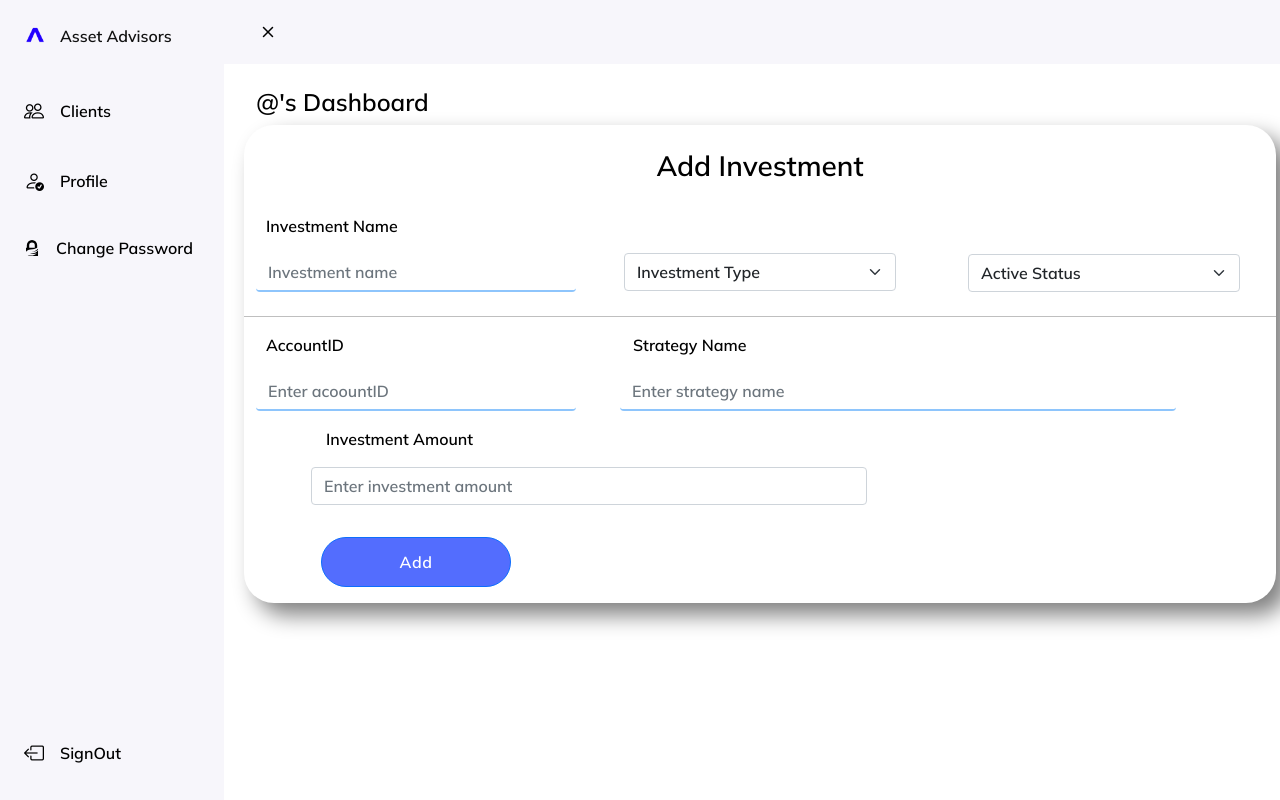
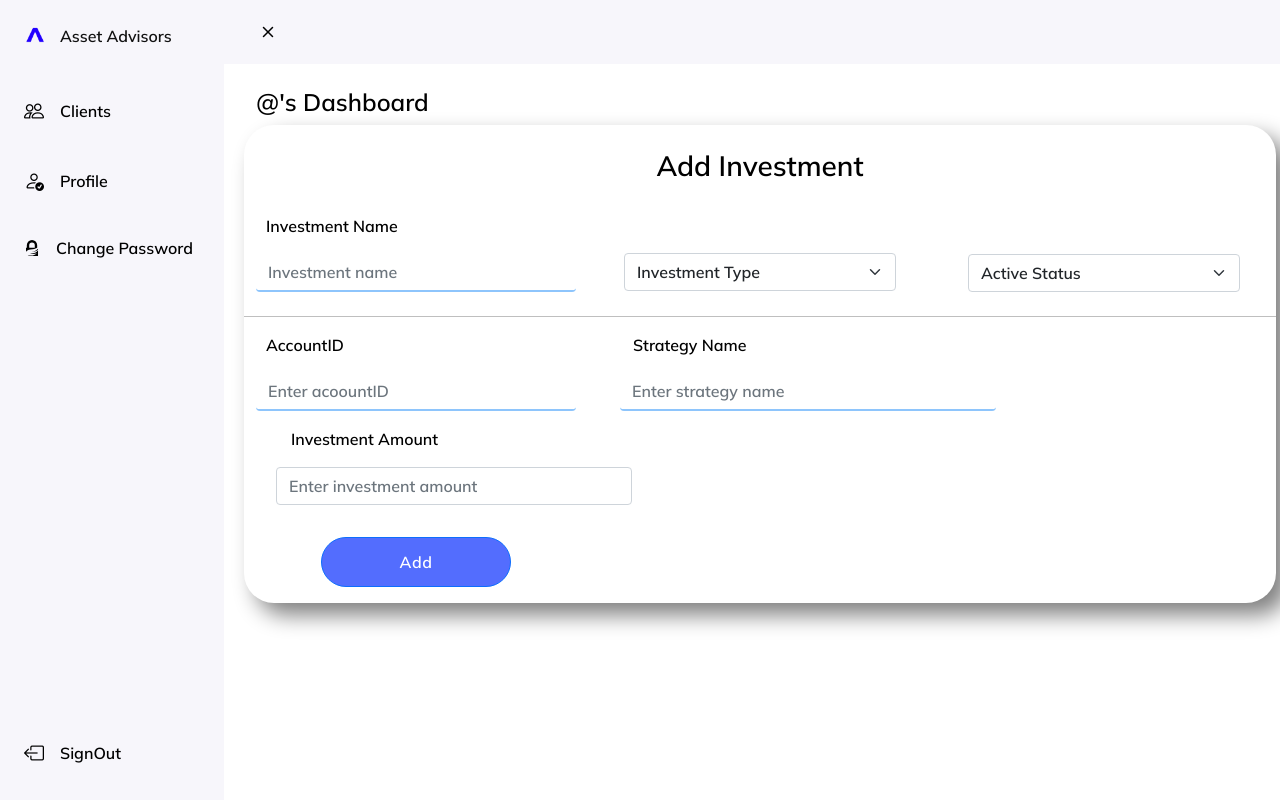
Before and after one commit to kanhaiya-bhayana-inc/asset-advisors-ui, a React (Create React App) app: page /addinvestment/1 in a window 1280 px wide. Built offline with nearby package versions, Linux system fonts and the light colour scheme; no server answers; sample sign-in values are in the browser's storage; the HTML template or start-up script is replaced by a standard one.

Commit message:
error in view client removed when deleting investment and no investment are left

```diff
--- a/src/components/AddInvestment/AddInvestment.js
+++ b/src/components/AddInvestment/AddInvestment.js
@@ -142,13 +142,13 @@ export default function AddInvestment() {
         <input type="text" name="accountID" value={Formik.values.accountID} onChange={Formik.handleChange}  placeholder='Enter acoountID' className='form-control shadow-none my-3' />
         {Formik.errors.accountID && Formik.touched.accountID ? (<p className='Form-error'> {Formik.errors.accountID}</p>) : null}
       </div>
-      <div className='col-4' style={{marginLeft: "20px",width:"580px"}}>
+      <div className='col-4' style={{marginLeft: "20px",width:"400px"}}>
       <lable style={{marginLeft: "13px"}}>Strategy Name</lable>
         <input type="text" name="strategyName" value={Formik.values.strategyName} onChange={Formik.handleChange} placeholder='Enter strategy name' className='form-control shadow-none my-3' />
         {Formik.errors.strategyName && Formik.touched.strategyName ? (<p className='Form-error'> {Formik.errors.strategyName}</p>) : null}
       </div>
 
-      <div className='col-4' style={{marginLeft: "55px",width:"580px"}}>
+      <div className='col-4' style={{marginLeft: "20px",width:"380px"}}>
       <lable style={{marginLeft: "15px"}}>Investment Amount</lable>
         <input type="number" name="investmentAmount" value={Formik.values.investmentAmount} onChange={Formik.handleChange} placeholder='Enter investment amount' className='form-control shadow-none my-3' />
         {Formik.errors.investmentAmount && Formik.touched.investmentAmount ? (<p className='Form-error'> {Formik.errors.investmentAmount}</p>) : null}
--- a/src/components/EditInvestment/EditInvestment.js
+++ b/src/components/EditInvestment/EditInvestment.js
@@ -323,7 +323,7 @@ export default function EditInvestment() {
                   </div>
                   <div
                     className="col-4"
-                    style={{marginLeft: "20px",width:"580px"}}
+                    style={{ marginLeft: "20px", width: "360px" }}
                   >
                     <lable style={{ marginLeft: "13px" }}>Strategy Name</lable>
                     <input
@@ -345,7 +345,7 @@ export default function EditInvestment() {
 
                   <div
                     className="col-4"
-                    style={{marginLeft: "40px",width:"570px"}}
+                    style={{ marginLeft: "40px", width: "360px" }}
                   >
                     <lable style={{ marginLeft: "15px" }}>
                       Investment Amount
```
